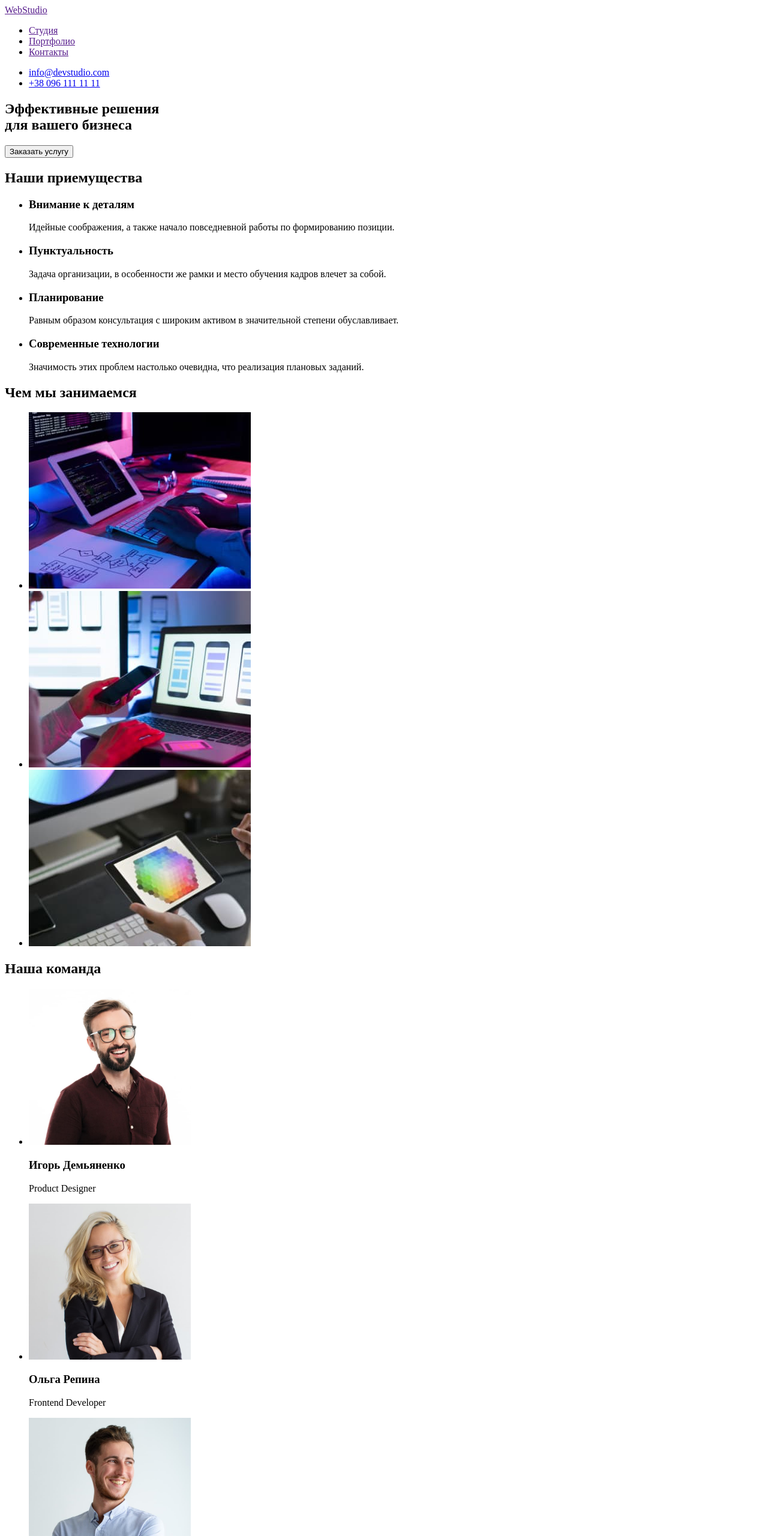
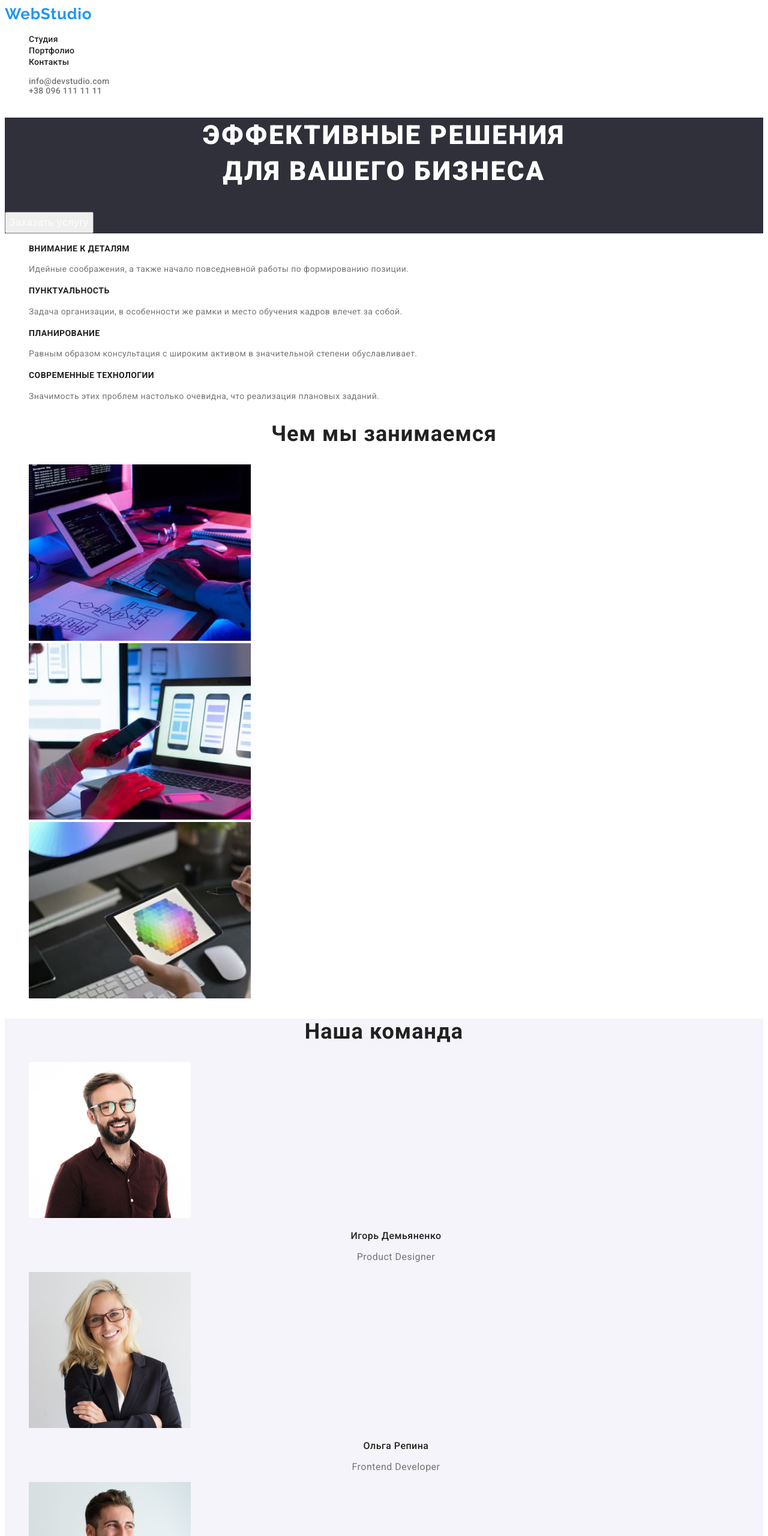
Before and after one commit to vladislavromanovich/goit-markup-hw-02, a plain HTML site: page index.html in a window 1280 px wide. Shown: the top 2560 px of the page at 60% size. Drawn offline with Linux system fonts and the light colour scheme.

Commit message:
finished

```diff
--- /dev/null
+++ b/css/styles.css
@@ -0,0 +1,210 @@
+:root {
+  --link-btn-title-color: #212121;
+  --contact-aftertitle-color: #757575;
+  --hover-focus-color: #2196f3;
+  --address-map: #ffffff;
+  --benefits-job-team-title-name: #212121;
+  --benefits-team-text: #757575;
+}
+
+/* 1)-----PORTFOLIO------- */
+
+body {
+  font-family: "Roboto", sans-serif;
+  color: #212121;
+}
+
+.list {
+  list-style: none;
+}
+
+.link {
+  text-decoration: none;
+}
+
+.logo {
+  font-family: "Raleway", sans-serif;
+  font-weight: 700;
+  font-size: 26px;
+  line-height: 1.19;
+  letter-spacing: 0.03em;
+  color: var(--hover-focus-color);
+}
+
+.btn {
+  cursor: pointer;
+}
+
+.visually-hidden {
+  position: absolute;
+  white-space: nowrap;
+  width: 1px;
+  height: 1px;
+  overflow: hidden;
+  border: 0;
+  padding: 0;
+  clip: rect(0 0 0 0);
+  clip-path: inset(50%);
+  margin: -1px;
+}
+
+/* HEADER */
+
+.header-link {
+  font-weight: 500;
+  font-size: 14px;
+  line-height: 1.14;
+  letter-spacing: 0.02em;
+  color: var(--link-btn-title-color);
+}
+
+.header-contact {
+  font-weight: 500;
+  font-size: 14px;
+  line-height: 1.14;
+  letter-spacing: 0.02em;
+  color: var(--contact-aftertitle-color);
+}
+
+.header-link:hover,
+.header-link:focus {
+  color: var(--hover-focus-color);
+}
+
+.header-contact:hover,
+.header-contact:focus {
+  color: var(--hover-focus-color);
+}
+
+/* Hero buttons */
+.hero-list {
+  font-family: "Roboto", inherit;
+  font-weight: 500;
+  font-size: 16px;
+  line-height: 1.62;
+  text-align: center;
+  letter-spacing: 0.03em;
+  color: var(--link-btn-title-color);
+}
+
+.hero-button:hover,
+.hero-button:focus {
+  color: var(--hover-focus-color);
+}
+
+/* ABOUT */
+
+.about-title {
+  font-size: 18px;
+  line-height: 2;
+  letter-spacing: 0.06em;
+  color: var(--link-btn-title-color);
+}
+
+.about-after-title {
+  font-size: 16px;
+  line-height: 1.88;
+  letter-spacing: 0.03em;
+  color: var(--contact-aftertitle-color);
+}
+
+/* FOOTER */
+.footer {
+  background-color: #2f303a;
+}
+
+.address-map {
+  font-size: 14px;
+  line-height: 1.71;
+  letter-spacing: 0.03em;
+  color: var(--address-map);
+}
+
+.address-link {
+  font-size: 14px;
+  line-height: 1.71;
+  letter-spacing: 0.03em;
+  color: rgba(255, 255, 255, 0.6);
+}
+
+/* 2)-------INDEX.HTML-------*/
+
+.section {
+  background-color: #2f303a;
+}
+
+.section-title {
+  font-weight: 900;
+  font-size: 44px;
+  line-height: 1.36;
+  text-align: center;
+  letter-spacing: 0.06em;
+  text-transform: uppercase;
+  color: #ffffff;
+}
+
+.section-btn {
+  font-size: 16px;
+  line-height: 1.88;
+  display: flex;
+  align-items: center;
+  text-align: center;
+  letter-spacing: 0.06em;
+  color: #ffffff;
+}
+
+/* BENEFITS */
+
+.benefits-title {
+  font-size: 14px;
+  line-height: 1.33;
+  letter-spacing: 0.03em;
+  text-transform: uppercase;
+  color: var(--benefits-job-team-title-name);
+}
+
+.benefits-text {
+  font-size: 14px;
+  line-height: 1.71;
+  letter-spacing: 0.03em;
+  color: var(--benefits-team-text);
+}
+
+/* ABOUT */
+
+.about-job {
+  font-size: 36px;
+  line-height: 1.16;
+  text-align: center;
+  letter-spacing: 0.03em;
+  color: var(--benefits-job-team-title-name);
+}
+
+/* TEAM */
+
+.team {
+  background: #f5f4fa;
+}
+.team-title {
+  font-size: 36px;
+  line-height: 1.17;
+  text-align: center;
+  letter-spacing: 0.03em;
+  color: var(--benefits-job-team-title-name);
+}
+
+.team-name {
+  font-weight: 500;
+  font-size: 16px;
+  line-height: 1.19;
+  text-align: center;
+  letter-spacing: 0.03em;
+  color: var(--benefits-job-team-title-name);
+}
+.team-position {
+  font-size: 16px;
+  line-height: 1.19;
+  text-align: center;
+  letter-spacing: 0.03em;
+  color: var(--benefits-team-text);
+}
--- a/index.html
+++ b/index.html
@@ -5,25 +5,42 @@
     <meta http-equiv="X-UA-Compatible" content="IE=edge" />
     <meta name="viewport" content="width=device-width, initial-scale=1.0" />
     <title>Document</title>
+    <link rel="preconnect" href="https://fonts.googleapis.com" />
+    <link rel="preconnect" href="https://fonts.gstatic.com" crossorigin />
+    <link
+      href="https://fonts.googleapis.com/css2?family=Raleway:wght@700&family=Roboto:wght@400;500;700;900&display=swap"
+      rel="stylesheet"
+    />
+    <link rel="stylesheet" href="./css/styles.css" />
   </head>
 
   <body>
     <!--Шапка сайта-->
     <header>
-      <nav>
-        <a href=""> WebStudio </a>
-        <ul>
-          <li><a href="">Студия</a></li>
-          <li><a href="">Портфолио</a></li>
-          <li><a href="">Контакты</a></li>
+      <nav class="header-nav">
+        <a class="logo link" href=""> WebStudio </a>
+        <ul class="header-list list">
+          <li class="header-item">
+            <a class="header-link link" href="./index.html">Студия</a>
+          </li>
+          <li class="header-item">
+            <a class="header-link link" href="./portfolio.html">Портфолио</a>
+          </li>
+          <li class="header-item">
+            <a class="header-link link" href="">Контакты</a>
+          </li>
         </ul>
       </nav>
-      <ul>
-        <li>
-          <a href="mailto:nfo@devstudio.com">info@devstudio.com</a>
+      <ul class="header-list list">
+        <li class="header-link link">
+          <a href="mailto:nfo@devstudio.com" class="header-contact link"
+            >info@devstudio.com</a
+          >
         </li>
-        <li>
-          <a href="tel:+380961111111">+38 096 111 11 11</a>
+        <li class="header-link link">
+          <a href="tel:+380961111111" class="header-contact link"
+            >+38 096 111 11 11</a
+          >
         </li>
       </ul>
     </header>
@@ -31,95 +48,117 @@
     <!--Блок герой-->
 
     <main>
-      <section>
-        <h1>
+      <section class="section">
+        <h1 class="section-title">
           Эффективные решения <br />
           для вашего бизнеса
         </h1>
-        <button type="button">Заказать услугу</button>
+        <button class="section-btn btn" type="button">Заказать услугу</button>
       </section>
 
-      <section>
-        <h2>Наши приемущества</h2>
-        <ul>
-          <li>
-            <h3>Внимание к деталям</h3>
-            <p>Идейные соображения, а также начало повседневной работы по формированию позиции.</p>
-          </li>
-          <li>
-            <h3>Пунктуальность</h3>
-            <p>
-              Задача организации, в особенности же рамки и место обучения кадров влечет за собой.
+      <section class="benefits">
+        <h2 class="visually-hidden">Наши приемущества</h2>
+        <ul class="benefits-list list">
+          <li class="benefits-item">
+            <h3 class="benefits-title">Внимание к деталям</h3>
+            <p class="benefits-text">
+              Идейные соображения, а также начало повседневной работы по
+              формированию позиции.
             </p>
           </li>
-          <li>
-            <h3>Планирование</h3>
-            <p>
-              Равным образом консультация с широким активом в значительной степени обуславливает.
+          <li class="benefits-item">
+            <h3 class="benefits-title">Пунктуальность</h3>
+            <p class="benefits-text">
+              Задача организации, в особенности же рамки и место обучения кадров
+              влечет за собой.
             </p>
           </li>
-          <li>
-            <h3>Современные технологии</h3>
-            <p>Значимость этих проблем настолько очевидна, что реализация плановых заданий.</p>
+          <li class="benefits-item">
+            <h3 class="benefits-title">Планирование</h3>
+            <p class="benefits-text">
+              Равным образом консультация с широким активом в значительной
+              степени обуславливает.
+            </p>
+          </li>
+          <li class="benefits-item">
+            <h3 class="benefits-title">Современные технологии</h3>
+            <p class="benefits-text">
+              Значимость этих проблем настолько очевидна, что реализация
+              плановых заданий.
+            </p>
           </li>
         </ul>
       </section>
 
       <!--Чем мы занимаемся-->
       <section>
-        <h2>Чем мы занимаемся</h2>
-        <ul>
-          <li><img src="./img/box1.jpg" alt="Поиск" width="370" height="294" /></li>
-          <li><img src="./img/box2.jpg" alt="Решение" width="370" height="294" /></li>
-          <li><img src="./img/box3.jpg" alt="Дизайн" width="370" height="294" /></li>
+        <h2 class="about-job">Чем мы занимаемся</h2>
+        <ul class="about-job-list list">
+          <li class="about-job-item">
+            <img src="./img/box1.jpg" alt="Поиск" width="370" height="294" />
+          </li>
+          <li class="about-job-item">
+            <img src="./img/box2.jpg" alt="Решение" width="370" height="294" />
+          </li>
+          <li class="about-job-item">
+            <img src="./img/box3.jpg" alt="Дизайн" width="370" height="294" />
+          </li>
         </ul>
       </section>
 
       <!--Наша команда-->
 
-      <section>
-        <h2>Наша команда</h2>
-        <ul>
-          <li>
+      <section class="team">
+        <h2 class="team-title">Наша команда</h2>
+        <ul class="team-list list">
+          <li class="team-item">
             <img src="./img/person1.jpg" alt="" width="270" height="260" />
-            <h3>Игорь Демьяненко</h3>
-            <p>Product Designer</p>
+            <h3 class="team-name">Игорь Демьяненко</h3>
+            <p class="team-position">Product Designer</p>
           </li>
 
-          <li>
+          <li class="team-item">
             <img src="./img/person2.jpg" alt="" width="270" height="260" />
-            <h3>Ольга Репина</h3>
-            <p>Frontend Developer</p>
+            <h3 class="team-name">Ольга Репина</h3>
+            <p class="team-position">Frontend Developer</p>
           </li>
 
-          <li>
+          <li class="team-item">
             <img src="./img/person3.jpg" alt="" width="270" height="260" />
-            <h3>Николай Тарасов</h3>
-            <p>Marketing</p>
+            <h3 class="team-name">Николай Тарасов</h3>
+            <p class="team-position">Marketing</p>
           </li>
 
-          <li>
+          <li class="team-item">
             <img src="./img/person4.jpg" alt="" width="270" height="260" />
-            <h3>Михаил Ермаков</h3>
-            <p>UI Designer</p>
+            <h3 class="team-name">Михаил Ермаков</h3>
+            <p class="team-position">UI Designer</p>
           </li>
         </ul>
       </section>
     </main>
 
     <!--Футер-->
-    <footer>
-      <a href="">WebStudio</a>
-      <address>
-        <ul>
-          <li>
-            <a href="https://goo.gl/maps/DvFq3NS5mkyy2Gw16">г. Киев, пр-т Леси Украинки, 26</a>
+    <footer class="footer">
+      <a class="logo link" href="">WebStudio</a>
+      <address class="address">
+        <ul class="address-list list">
+          <li class="addres-item">
+            <a
+              class="address-map link"
+              href="https://goo.gl/maps/DvFq3NS5mkyy2Gw16"
+              >г. Киев, пр-т Леси Украинки, 26</a
+            >
           </li>
-          <li>
-            <a href="mailto:info@example.com">info@example.com</a>
+          <li class="addres-item">
+            <a class="address-link link" href="mailto:info@example.com"
+              >info@example.com</a
+            >
           </li>
-          <li>
-            <a href="tel:+380991111111">+38 099 111 11 11</a>
+          <li class="addres-item">
+            <a class="address-link link" href="tel:+380991111111"
+              >+38 099 111 11 11</a
+            >
           </li>
         </ul>
       </address>
```
Also changed, not shown: portfolio.html (added, +146 -0 lines), img/img1.jpg (added), img/img2.jpg (added), img/img3.jpg (added), img/img4.jpg (added), img/img5.jpg (added), img/img6.jpg (added), img/img7.jpg (added), img/img8.jpg (added), img/img9.jpg (added), 2 other files.
